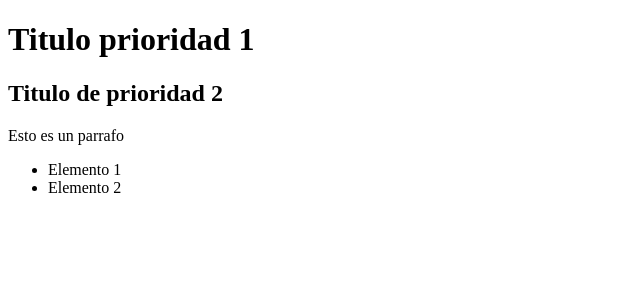
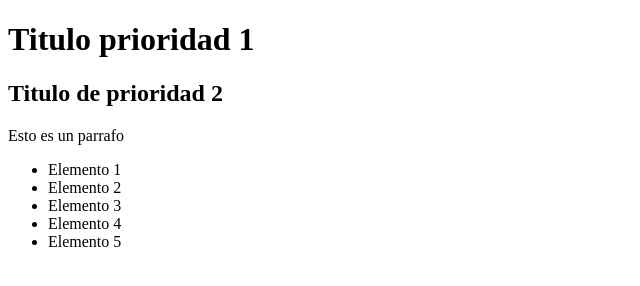
Before and after one commit to marcospazz/clase16_repaso, a plain HTML site: page index.html in a window 1280 px wide. Shown: the whole page, without its empty margins (0-640 px from the left). Drawn offline with Linux system fonts and the light colour scheme.

Commit message:
Modifico index agrego mas elementos

```diff
--- a/index.html
+++ b/index.html
@@ -12,6 +12,9 @@
     <ul>
         <li>Elemento 1</li>
         <li>Elemento 2</li>
+        <li>Elemento 3</li>
+        <li>Elemento 4</li>
+        <li>Elemento 5</li>
     </ul>
 
 
```
